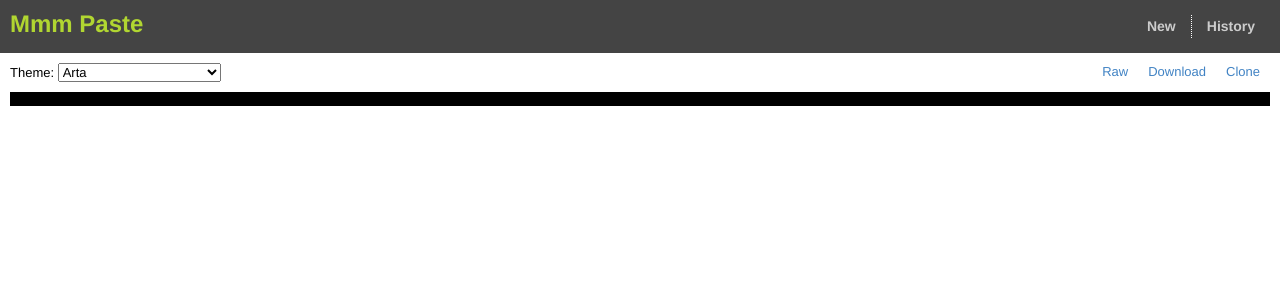
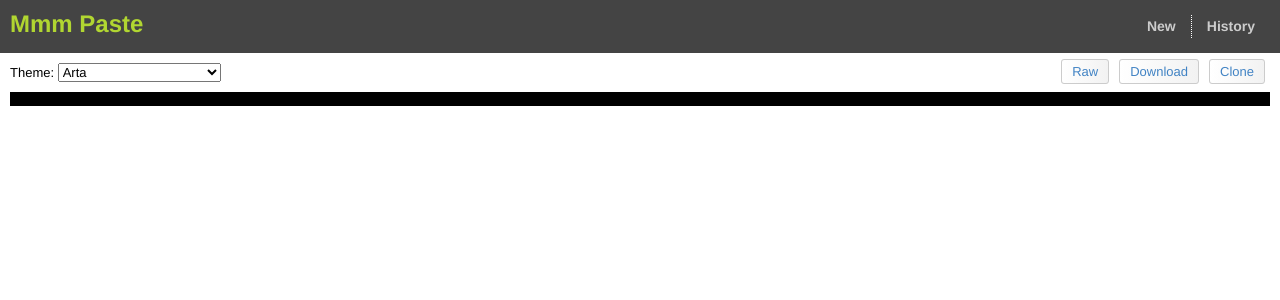
Before and after one commit to ryanc/pastebin, a PHP site: template views/paste.twig in a window 1280 px wide. Shown: the top 300 px of the page. Run offline with PHP 8.4, Linux system fonts and the light colour scheme; the template is opened without the code that fills it, so the values that code supplies are empty; some libraries are stand-ins or nearby versions.

Commit message:
Added some fancy buttons.

```diff
--- /dev/null
+++ b/less/buttons.less
@@ -0,0 +1,20 @@
+.smooth-button {
+  #gradients > .vertical(#ffffff, #f2f2f2);
+  border: 1px solid #ccc;
+  border-radius: 3px 3px 3px 3px;
+  color: #333;
+  cursor: pointer;
+  padding: 4px 10px;
+}
+
+.smooth-button:hover {
+  #gradients > .vertical(#ffffff, #f2f2f2);
+  background: #fff;
+  border-color: #999;
+  box-shadow: 0 2px 2px rgba(0, 0, 0, 0.1) inset;
+}
+
+.smooth-button:active {
+  background-color: #F2F2F2;
+  box-shadow: 0 3px 6px rgba(0, 0, 0, 0.1) inset;
+}
--- a/less/style.less
+++ b/less/style.less
@@ -1,6 +1,7 @@
 @import "variables.less";
 @import "mixins.less";
 @import "type.less";
+@import "buttons.less";
 
 body {
   font-family: "Helvetica Neue", Helvetica, Arial, sans-serif;
@@ -160,7 +161,7 @@ button:active {
 
   li {
     float: left;
-    padding: 0 10px;
+    padding: 0 5px;
     list-style: none;
 
     a {
--- a/views/paste.twig
+++ b/views/paste.twig
@@ -62,9 +62,9 @@ $(document).ready(function() {
     </select>
   </div>
   <ul id="pasteOptions">
-    <li><a href="/p/{{ id | e }}/raw">Raw</a></li>
-    <li><a href="/p/{{ id | e }}/download">Download</a></li>
-    <li><a href="/p/{{ id | e }}/clone">Clone</a></li>
+    <li><a class="smooth-button" href="/p/{{ id | e }}/raw">Raw</a></li>
+    <li><a class="smooth-button" href="/p/{{ id | e }}/download">Download</a></li>
+    <li><a class="smooth-button" href="/p/{{ id | e }}/clone">Clone</a></li>
   </ul>
 </div>
 <div class="clear"></div>
--- a/web/css/style.css
+++ b/web/css/style.css
@@ -53,6 +53,38 @@ h3 {
 }
 a {
   color: #195ecf;
+}
+.smooth-button {
+  background-color: #f2f2f2;
+  background-image: -moz-linear-gradient(top center, #ffffff, #f2f2f2);
+  background-image: -ms-linear-gradient(top center, #ffffff, #f2f2f2);
+  background-image: -webkit-gradient(linear, 0 0, 100% 0, from(#ffffff), to(#f2f2f2));
+  background-image: -webkit-linear-gradient(top center, #ffffff, #f2f2f2);
+  background-image: -o-linear-gradient(top center, #ffffff, #f2f2f2);
+  background-image: linear-gradient(top center, #ffffff, #f2f2f2);
+  background-repeat: repeat-x;
+  border: 1px solid #ccc;
+  border-radius: 3px 3px 3px 3px;
+  color: #333;
+  cursor: pointer;
+  padding: 4px 10px;
+}
+.smooth-button:hover {
+  background-color: #f2f2f2;
+  background-image: -moz-linear-gradient(top center, #ffffff, #f2f2f2);
+  background-image: -ms-linear-gradient(top center, #ffffff, #f2f2f2);
+  background-image: -webkit-gradient(linear, 0 0, 100% 0, from(#ffffff), to(#f2f2f2));
+  background-image: -webkit-linear-gradient(top center, #ffffff, #f2f2f2);
+  background-image: -o-linear-gradient(top center, #ffffff, #f2f2f2);
+  background-image: linear-gradient(top center, #ffffff, #f2f2f2);
+  background-repeat: repeat-x;
+  background: #fff;
+  border-color: #999;
+  box-shadow: 0 2px 2px rgba(0, 0, 0, 0.1) inset;
+}
+.smooth-button:active {
+  background-color: #F2F2F2;
+  box-shadow: 0 3px 6px rgba(0, 0, 0, 0.1) inset;
 }
 body {
   font-family: "Helvetica Neue", Helvetica, Arial, sans-serif;
@@ -192,7 +224,7 @@ button:active {
 }
 #pasteOptions li {
   float: left;
-  padding: 0 10px;
+  padding: 0 5px;
   list-style: none;
 }
 #pasteOptions li a {
```
